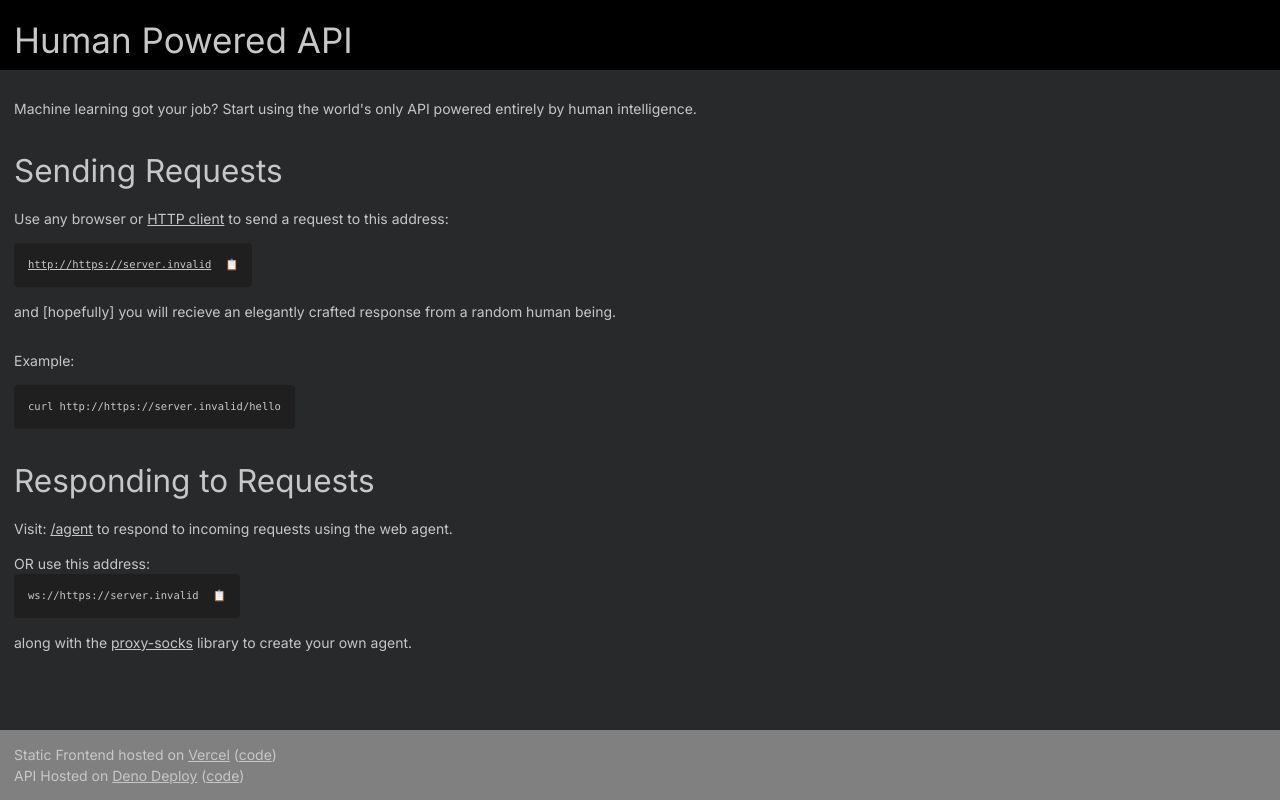
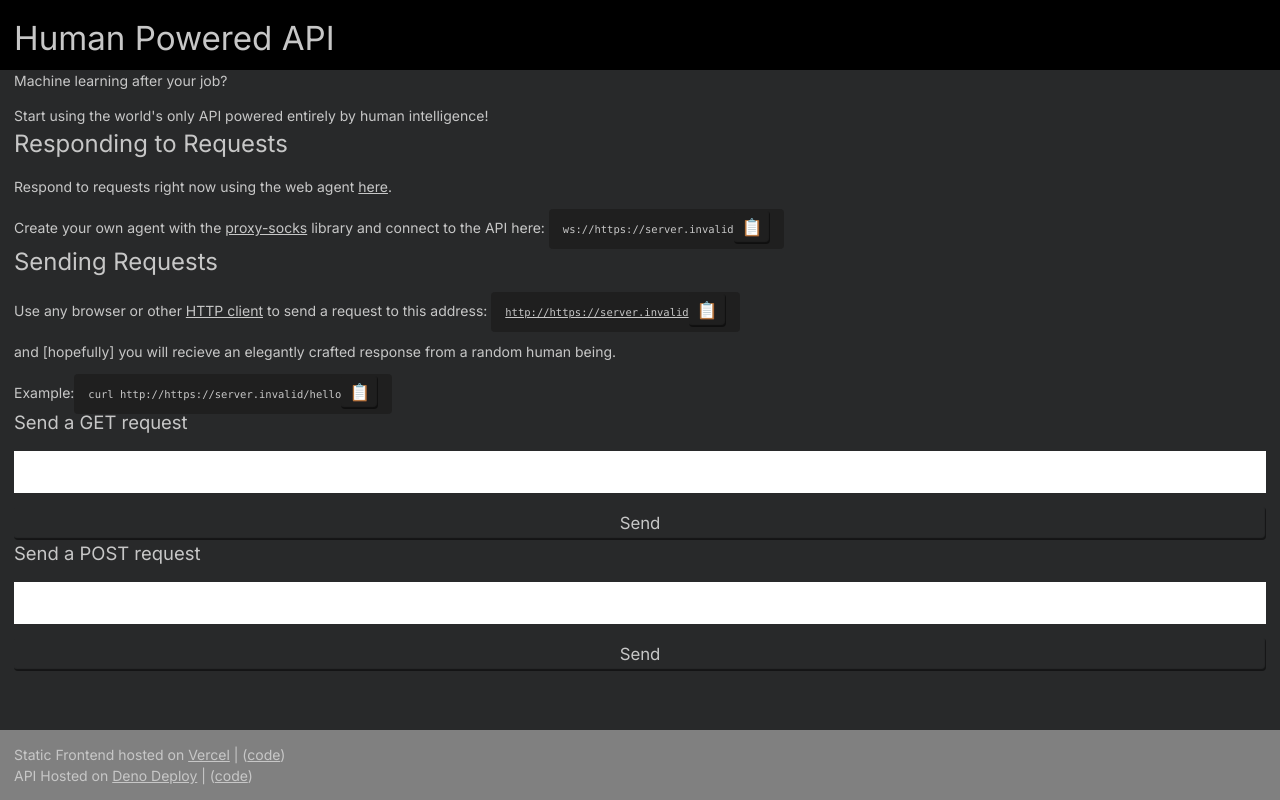
Before and after one commit to johnhenry/proxy-socks-responder, a Next.js app: page / in a window 1280 px wide. Built offline with nearby package versions, Linux system fonts and the light colour scheme; no server answers.

Commit message:
update style

```diff
--- a/package.json
+++ b/package.json
@@ -16,7 +16,7 @@
   },
   "devDependencies": {
     "@types/node": "^20",
-    "@types/react": "^18",
+    "@types/react": "^18.2.37",
     "@types/react-dom": "^18",
     "autoprefixer": "^10",
     "eslint": "^8",
--- a/src/app/agent/body-plugins/basic.tsx
+++ b/src/app/agent/body-plugins/basic.tsx
@@ -260,8 +260,7 @@ export const bodyPluginForm: BodyPlugin = {
             const [key, value] = pair.split("=");
             return (
               <tr key={key}>
-                <td>{key}</td>
-                <td>{value}</td>
+                <td>{key}</td>:<td>{value}</td>
               </tr>
             );
           })}
--- a/src/app/agent/opensession.tsx
+++ b/src/app/agent/opensession.tsx
@@ -144,14 +144,6 @@ const OpenSession = ({
       }`}
     >
       <header>
-        {session.id}
-        {session.status === 0
-          ? " (pending)"
-          : session.status === 1
-          ? " (responded)"
-          : session.status === 2
-          ? " (complete)"
-          : " (error)"}
         <button
           type="button"
           className="minimizer"
@@ -162,6 +154,14 @@ const OpenSession = ({
           className="closer"
           onClick={() => remove()}
         ></button>
+        {session.id}
+        {session.status === 0
+          ? " (pending)"
+          : session.status === 1
+          ? " (responded)"
+          : session.status === 2
+          ? " (complete)"
+          : " (error)"}
       </header>
       <p>
         {session.method} {session.url.protocol}&#47;&#47;
--- a/src/app/agent/page.tsx
+++ b/src/app/agent/page.tsx
@@ -119,7 +119,7 @@ export default function Home() {
   }, []);
 
   return (
-    <section>
+    <section className="responder">
       <TablePlus
         headers={headers}
         data={sessions}
--- a/src/app/globals.css
+++ b/src/app/globals.css
@@ -1,6 +1,14 @@
 @tailwind base;
 @tailwind components;
 @tailwind utilities;
+
+:root {
+  --color: #c7c7c7;
+  --highlight-color: #ffffff;
+
+  --background-color: #28292a;
+  --highlight-background-color: #589adc;
+}
 
 *,
 *::before,
@@ -17,15 +25,54 @@ h5,
 h6 {
   display: block;
 }
+
+h1 {
+  font-size: 2.368rem;
+}
+h2 {
+  font-size: 1.708rem;
+}
+h3 {
+  font-size: 1.319rem;
+}
+h4 {
+  font-size: 1.1rem;
+}
+h5 {
+  font-size: 1rem;
+}
+h6 {
+  font-size: 1rem;
+}
+
 a {
   text-decoration: underline;
+}
+code {
+  background-color: #1f1f1f;
+  padding: 1rem;
+  border-radius: 4px;
+  font-size: 0.75rem;
+  gap: 1rem;
+  width: fit-content;
+}
+
+:where(button, .button):not(.closer, .minimizer) {
+  box-shadow: -1px -2px 1px 0px rgba(0, 0, 0, 0.5) inset;
+  font-size: 1.2rem;
+  padding: 4px 8px;
+  border-radius: 4px;
+  &:hover {
+    color: var(--highlight-color);
+    background-color: var(--highlight-background-color);
+  }
 }
 
 html {
   width: 100dvw;
   height: 100dvh;
-  color: #c7c7c7;
-  background-color: #28292a;
+  color: var(--color);
+  background-color: var(--background-color);
   font-size: 14px;
   font-weight: 400;
   font-family: "Pixelify Sans", sans-serif;
@@ -42,7 +89,8 @@ html {
         width: 100%;
         height: 100%;
         position: relative;
-
+      }
+      > section.responder {
         > table {
           grid-auto-rows: 2rem;
           width: 100%;
@@ -120,17 +168,10 @@ html {
             vertical-align: middle;
             border: 1px solid #474747;
           }
-
-          h2 {
-            font-size: 2.25rem;
-          }
-          h3 {
-            font-size: 1.75rem;
-          }
           > header {
             border: 1px solid #474747;
             display: flex;
-            justify-content: space-between;
+            justify-content: start;
             align-items: center;
             gap: 0.5rem;
 
@@ -143,19 +184,9 @@ html {
             button.closer::before {
               content: "✕";
             }
-            button.minimizer {
-              margin-left: auto;
-            }
             button.minimizer::before {
               content: "_";
             }
-          }
-
-          :where(button, .button):not(.closer, .minimizer) {
-            box-shadow: -1px -2px 1px 0px rgba(0, 0, 0, 0.5) inset;
-            font-size: 1.2rem;
-            padding: 4px 8px;
-            border-radius: 4px;
           }
 
           textarea {
@@ -166,11 +197,11 @@ html {
           }
         }
       }
-      section.home {
+      > section.home {
         --header-height: 5rem;
-        padding-top: 6rem;
-        padding-bottom: 6rem;
-
+        > * {
+          padding: 1rem;
+        }
         > header,
         > footer {
           height: var(--header-height);
@@ -181,33 +212,6 @@ html {
           top: 0;
           left: 0;
           right: 0;
-          h1 {
-            font-size: 2.5rem;
-          }
-        }
-        h2 {
-          font-size: 2.25rem;
-        }
-        h3 {
-          font-size: 2rem;
-        }
-        h4 {
-          font-size: 1.75rem;
-        }
-        h5 {
-          font-size: 1.5rem;
-        }
-        h6 {
-          font-size: 1.25rem;
-        }
-        code {
-          background-color: #1f1f1f;
-          padding: 1rem;
-          border-radius: 4px;
-          font-size: 0.75rem;
-          display: flex;
-          gap: 1rem;
-          width: fit-content;
         }
         > footer {
           background-color: gray;
@@ -215,14 +219,18 @@ html {
           left: 0;
           right: 0;
         }
-        > div {
-          display: flex;
-          flex-direction: column;
-          gap: 1rem;
-        }
-
-        > * {
-          padding: 1rem;
+        > main {
+          padding-top: var(--header-height);
+          padding-bottom: var(--header-height);
+          > * {
+            display: flex;
+            flex-direction: column;
+            gap: 1rem;
+            justify-items: start;
+            textarea {
+              resize: none;
+            }
+          }
         }
       }
     }
--- a/src/app/page.tsx
+++ b/src/app/page.tsx
@@ -7,52 +7,29 @@ export default function Home() {
       <header>
         <h1>Human Powered API</h1>
       </header>
-
+      <main>
         <div>
-        Machine learning got your job? Start using the world&apos;s only API
-        powered entirely by human intelligence.
-      </div>
-      <div>
-        <h2>Sending Requests</h2>
-        <span>
-          Use any browser or{" "}
-          <a
-            href="https://github.com/johnhenry/awesome-web-client"
-            target="_blank"
-          >
-            HTTP client
-          </a>{" "}
-          to send a request to this address:
-        </span>
-        <code>
-          <a href={CONNECTION_ADDRESS} target="_blank">
-            {CONNECTION_ADDRESS}
-          </a>
-          <button
-            type="button"
-            onClick={() => navigator.clipboard.writeText(CONNECTION_ADDRESS)}
-          >
-            📋
-          </button>
-        </code>
-        and [hopefully] you will recieve an elegantly crafted response from a
-        random human being.
-      </div>
-      <div>
-        Example:
-        <code>curl {CONNECTION_ADDRESS}/hello</code>
+          <p>Machine learning after your job?</p>{" "}
+          <p>
+            Start using the world&apos;s only API powered entirely by human
+            intelligence!
+          </p>
         </div>
         <div>
           <h2>Responding to Requests</h2>
           <span>
-          Visit:{" "}
+            Respond to requests right now using the web agent{" "}
             <a href="/agent" target="_blank">
-            /agent
-          </a>{" "}
-          to respond to incoming requests using the web agent.
+              here
+            </a>
+            .
           </span>
           <span>
-          OR use this address:
+            Create your own agent with the{" "}
+            <a href="https://www.npmjs.com/package/proxy-socks" target="_blank">
+              proxy-socks
+            </a>{" "}
+            library and connect to the API here:{" "}
             <code>
               {WEBSOCKET_ADDRESS}
               <button
@@ -63,26 +40,74 @@ export default function Home() {
               </button>
             </code>
           </span>
+        </div>
+        <div>
+          <h2>Sending Requests</h2>
           <span>
-          along with the{" "}
-          <a href="https://www.npmjs.com/package/proxy-socks" target="_blank">
-            proxy-socks
+            Use any browser or other{" "}
+            <a
+              href="https://github.com/johnhenry/awesome-web-client"
+              target="_blank"
+            >
+              HTTP client
             </a>{" "}
-          library to create your own agent.
+            to send a request to this address:{" "}
+            <code>
+              <a href={CONNECTION_ADDRESS} target="_blank">
+                {CONNECTION_ADDRESS}
+              </a>
+              <button
+                type="button"
+                onClick={() =>
+                  navigator.clipboard.writeText(CONNECTION_ADDRESS)
+                }
+              >
+                📋
+              </button>
+            </code>
           </span>
+          and [hopefully] you will recieve an elegantly crafted response from a
+          random human being.
+          <div>
+            Example:
+            <code>
+              curl {CONNECTION_ADDRESS}/hello
+              <button
+                onClick={() =>
+                  navigator.clipboard.writeText(
+                    `curl ${CONNECTION_ADDRESS}/hello`
+                  )
+                }
+              >
+                📋
+              </button>
+            </code>
           </div>
+        </div>
+        <form action={CONNECTION_ADDRESS}>
+          <h3>Send a GET request</h3>
+          <textarea name="content"></textarea>
+          <button>Send</button>
+        </form>
+        <form action={CONNECTION_ADDRESS} method="post">
+          <h3>Send a POST request</h3>
+          <textarea name="content"></textarea>
+          <button>Send</button>
+        </form>
+      </main>
 
       <footer>
         <ul>
           <li>
             Static Frontend hosted on{" "}
-            <a href="https://vercel.com/" target="blank">
+            <a href="https://vercel.com/" target="_blank" title="service">
               Vercel
             </a>{" "}
-            (
+            | (
             <a
               href="https://github.com/johnhenry/proxy-socks-responder"
-              target="blank"
+              target="_blank"
+              title="code"
             >
               code
             </a>
@@ -90,13 +115,14 @@ export default function Home() {
           </li>
           <li>
             API Hosted on{" "}
-            <a href="https://deno.com/deploy" target="blank">
+            <a href="https://deno.com/deploy" target="_blank" title="service">
               Deno Deploy
             </a>{" "}
-            (
+            | (
             <a
               href="https://github.com/johnhenry/proxy-socks-server"
-              target="blank"
+              target="_blank"
+              title="code"
             >
               code
             </a>
```
Also changed, not shown: 1 other file (tests, documents, lock files or other folders). Lines whose indentation alone changed are shown as unchanged.
